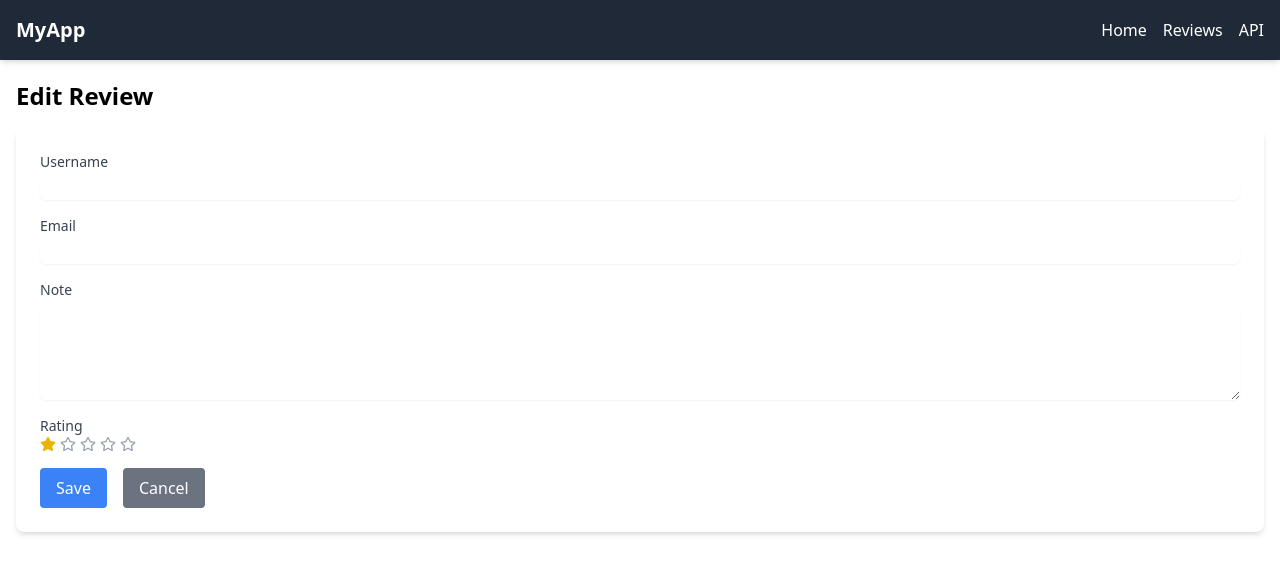
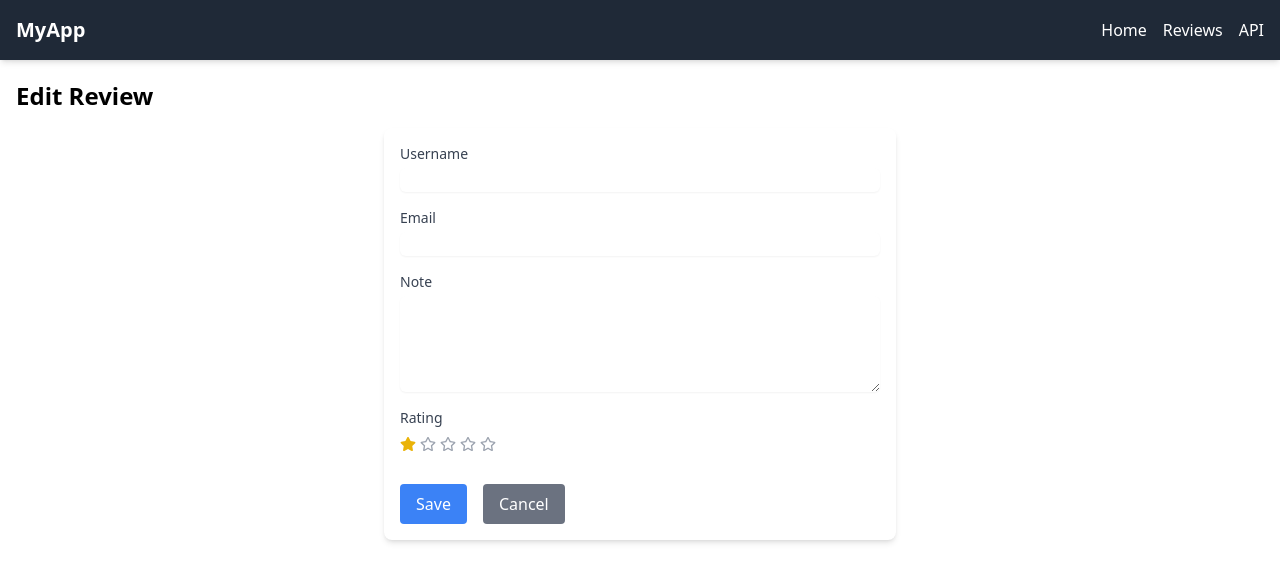
Before and after one commit to markusgemeinder/---gmndr-authentication-demo, a Next.js app: page /reviews/1 in a window 1280 px wide. Shown: the top 582 px of the page. Built offline with nearby package versions, Linux system fonts and the light colour scheme; no server answers; the database is empty.

Commit message:
Update (finetuning ReviewCard and ReviewForm)

```diff
--- a/app/(components)/ReviewCard.js
+++ b/app/(components)/ReviewCard.js
@@ -146,7 +146,7 @@ export default function ReviewCard({ review, onDelete }) {
 
       <div className='text-lg font-bold mb-2'>{username}</div>
       <div className='text-gray-800 mb-4'>{note}</div>
-      <div className='flex items-center mb-2'>{renderStars(rating)}</div>
+      <div className='flex items-center mb-4'>{renderStars(rating)}</div>
       <div className='text-xs text-gray-400'>
         Created: {format(new Date(createdAt), 'dd.MM.yyyy (HH:mm:ss)')} | Updated:{' '}
         {format(new Date(updatedAt), 'dd.MM.yyyy (HH:mm:ss)')}
--- a/app/(components)/ReviewForm.js
+++ b/app/(components)/ReviewForm.js
@@ -1,3 +1,131 @@
+// 'use client';
+
+// import { useState, useEffect } from 'react';
+// import { FaStar, FaStarHalfAlt, FaRegStar } from 'react-icons/fa';
+
+// // Helper function to render stars
+// const renderStars = (rating, setRating) => {
+//   const stars = [];
+//   for (let i = 1; i <= 5; i++) {
+//     const isFilled = rating >= i;
+//     const isHalf = rating > i - 1 && rating < i;
+//     stars.push(
+//       <div
+//         key={i}
+//         className={`cursor-pointer ${isFilled ? 'text-yellow-500' : 'text-gray-400'}`}
+//         onClick={() => setRating(i)}
+//         onMouseEnter={() => setRating(i)}
+//         onMouseLeave={() => setRating(rating)}>
+//         {isFilled ? <FaStar /> : isHalf ? <FaStarHalfAlt /> : <FaRegStar />}
+//       </div>
+//     );
+//   }
+//   return stars;
+// };
+
+// export default function ReviewForm({ review, onSave, onCancel }) {
+//   const [username, setUsername] = useState('');
+//   const [email, setEmail] = useState('');
+//   const [note, setNote] = useState('');
+//   const [rating, setRating] = useState(1);
+
+//   useEffect(() => {
+//     if (review) {
+//       setUsername(review.username || '');
+//       setEmail(review.email || '');
+//       setNote(review.note || '');
+//       setRating(review.rating || 1);
+//     }
+//   }, [review]);
+
+//   const handleSubmit = async (event) => {
+//     event.preventDefault();
+//     const data = { username, email, note, rating };
+//     try {
+//       if (review?._id) {
+//         // Edit existing review
+//         await fetch(`/api/reviews/${review._id}`, {
+//           method: 'PATCH',
+//           headers: {
+//             'Content-Type': 'application/json',
+//           },
+//           body: JSON.stringify(data),
+//         });
+//       } else {
+//         // Create new review
+//         await fetch('/api/reviews', {
+//           method: 'POST',
+//           headers: {
+//             'Content-Type': 'application/json',
+//           },
+//           body: JSON.stringify(data),
+//         });
+//       }
+//       onSave();
+//     } catch (error) {
+//       console.error('Error saving review:', error);
+//     }
+//   };
+
+//   return (
+//     <form onSubmit={handleSubmit} className='bg-white shadow-md rounded-lg p-6'>
+//       <div className='mb-4'>
+//         <label htmlFor='username' className='block text-sm font-medium text-gray-700'>
+//           Username
+//         </label>
+//         <input
+//           id='username'
+//           type='text'
+//           value={username}
+//           onChange={(e) => setUsername(e.target.value)}
+//           className='mt-1 block w-full border-gray-300 rounded-md shadow-sm'
+//           required
+//         />
+//       </div>
+//       <div className='mb-4'>
+//         <label htmlFor='email' className='block text-sm font-medium text-gray-700'>
+//           Email
+//         </label>
+//         <input
+//           id='email'
+//           type='email'
+//           value={email}
+//           onChange={(e) => setEmail(e.target.value)}
+//           className='mt-1 block w-full border-gray-300 rounded-md shadow-sm'
+//           required
+//         />
+//       </div>
+//       <div className='mb-4'>
+//         <label htmlFor='note' className='block text-sm font-medium text-gray-700'>
+//           Note
+//         </label>
+//         <textarea
+//           id='note'
+//           rows='4'
+//           value={note}
+//           onChange={(e) => setNote(e.target.value)}
+//           className='mt-1 block w-full border-gray-300 rounded-md shadow-sm'
+//           required
+//         />
+//       </div>
+//       <div className='mb-4'>
+//         <label htmlFor='rating' className='block text-sm font-medium text-gray-700'>
+//           Rating
+//         </label>
+//         <div className='flex space-x-1'>{renderStars(rating, setRating)}</div>
+//         <input type='hidden' id='rating' value={rating} onChange={(e) => setRating(parseInt(e.target.value))} />
+//       </div>
+//       <div className='flex gap-4'>
+//         <button type='submit' className='bg-blue-500 text-white px-4 py-2 rounded'>
+//           Save
+//         </button>
+//         <button type='button' onClick={onCancel} className='bg-gray-500 text-white px-4 py-2 rounded'>
+//           Cancel
+//         </button>
+//       </div>
+//     </form>
+//   );
+// }
 'use client';
 
 import { useState, useEffect } from 'react';
@@ -68,7 +196,7 @@ export default function ReviewForm({ review, onSave, onCancel }) {
   };
 
   return (
-    <form onSubmit={handleSubmit} className='bg-white shadow-md rounded-lg p-6'>
+    <form onSubmit={handleSubmit} className='bg-white shadow-md rounded-lg p-4 max-w-lg mx-auto'>
       <div className='mb-4'>
         <label htmlFor='username' className='block text-sm font-medium text-gray-700'>
           Username
@@ -108,11 +236,11 @@ export default function ReviewForm({ review, onSave, onCancel }) {
           required
         />
       </div>
-      <div className='mb-4'>
+      <div className='mb-8'>
         <label htmlFor='rating' className='block text-sm font-medium text-gray-700'>
           Rating
         </label>
-        <div className='flex space-x-1'>{renderStars(rating, setRating)}</div>
+        <div className='flex space-x-1 mt-2'>{renderStars(rating, setRating)}</div>
         <input type='hidden' id='rating' value={rating} onChange={(e) => setRating(parseInt(e.target.value))} />
       </div>
       <div className='flex gap-4'>
```
